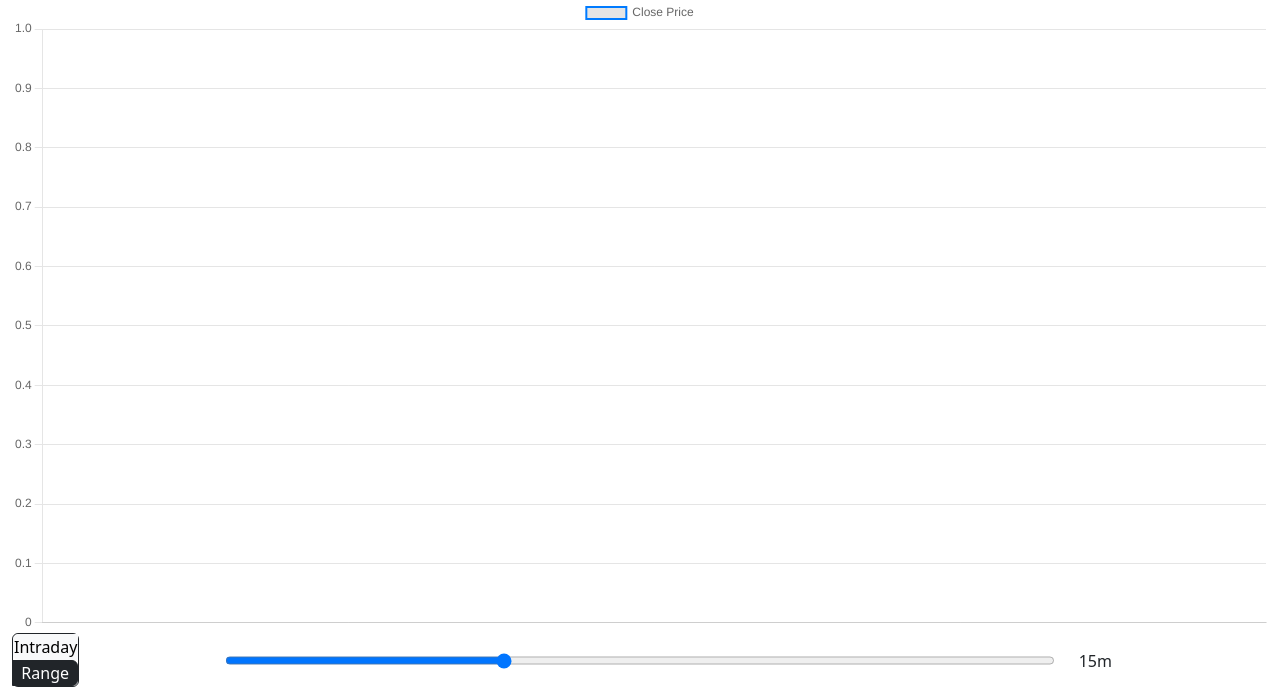
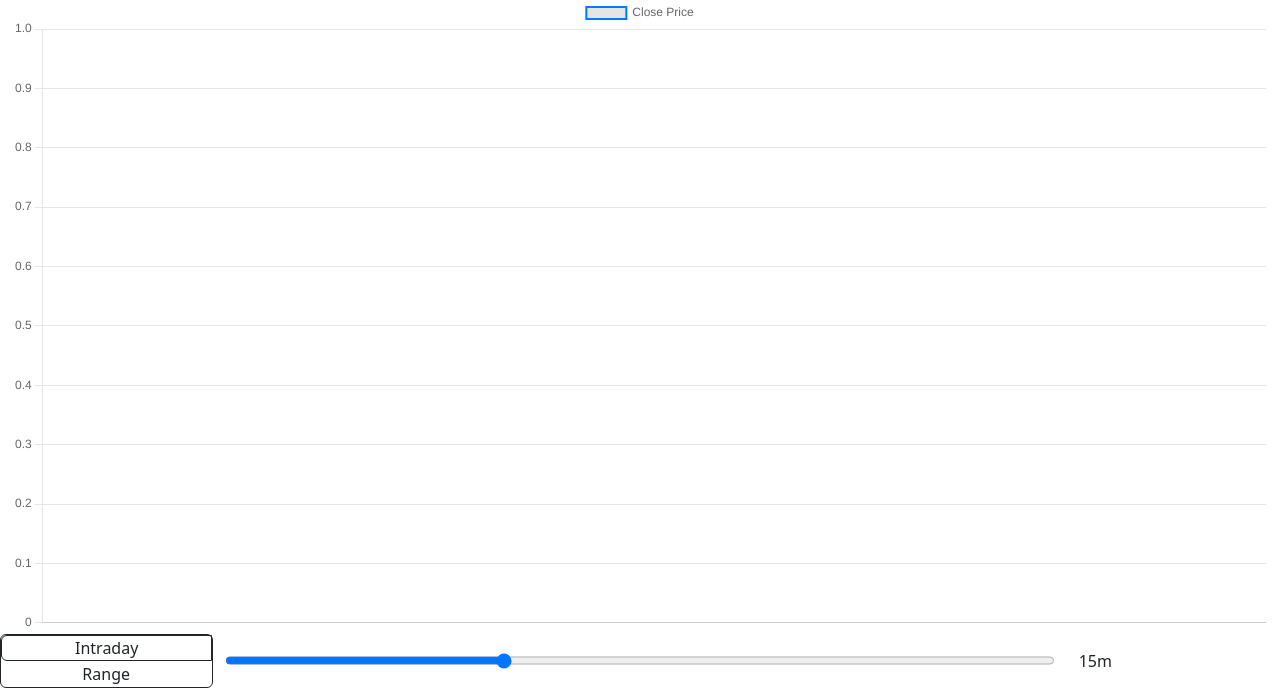
Before and after one commit to TomIgnoul/SimpleStockData, a website built with Vite: page index.html in a window 1280 px wide. Shown: the part 101-800 px from the top of the page. Built offline with nearby package versions, Linux system fonts and the light colour scheme; files whose address does not match are found by name.

Commit message:
Feat: styled btn group and added mode-labels for mode-switch,

```diff
--- a/index.html
+++ b/index.html
@@ -59,15 +59,17 @@
         <!-- Slider Controls Group -->
         <!-- <div class="slider-group-wrapper"> -->
         <div class="row mode-switch-row">
-          <!-- Left: Mode Switch -->
-          <div class="col-2">
+          <!-- Mode Switch -->
+          <div class="col-2 d-flex flex-column justify-content-center h-100 p-0">
             <div class="mode-switch btn-group">
-              <button id="toggleInterval" class="btn btn-light">Intraday</button>
-              <button id="toggleDateRange" class="btn btn-dark">Range</button>
+              <button id="toggleInterval" class="btn mode-label active">Intraday</button>
+              <button id="toggleDateRange" class="btn mode-label">Range</button>
             </div>
           </div>
 
-          <!-- Right: Sliders -->
+
+
+          <!-- Slider -->
           <div class="col-8">
             <div
               class="slider-group slider-group-horizontal"
```
